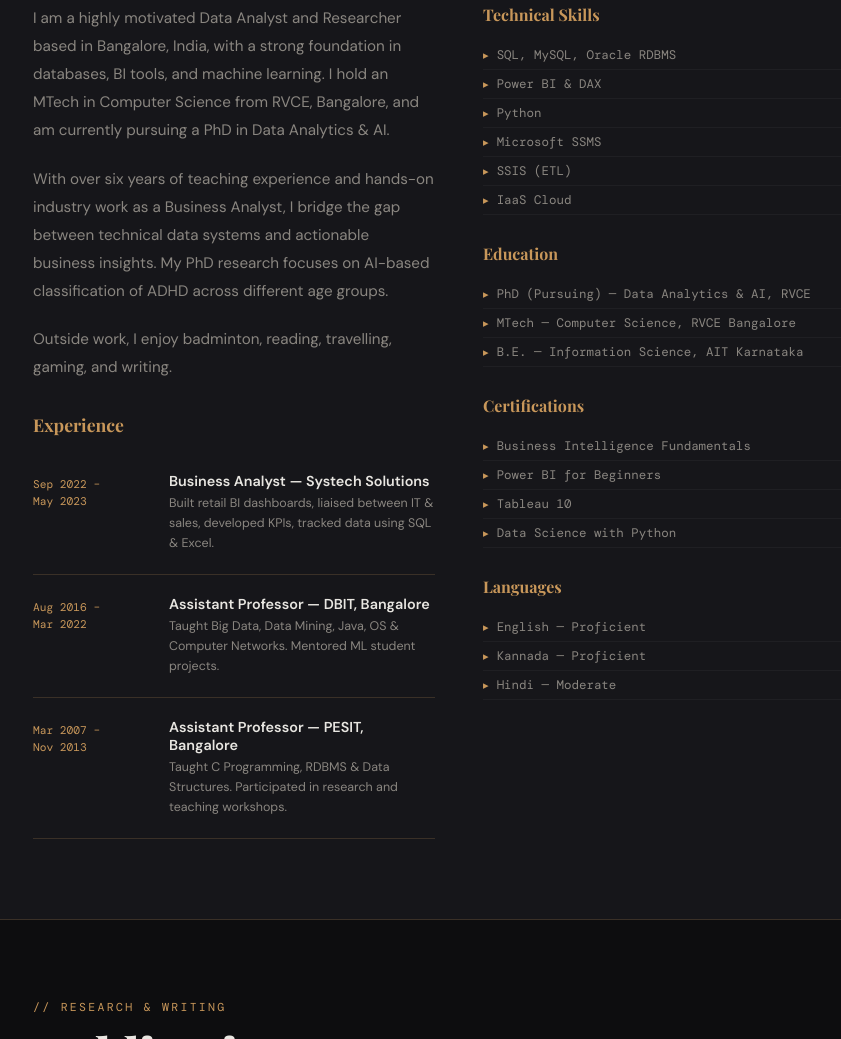
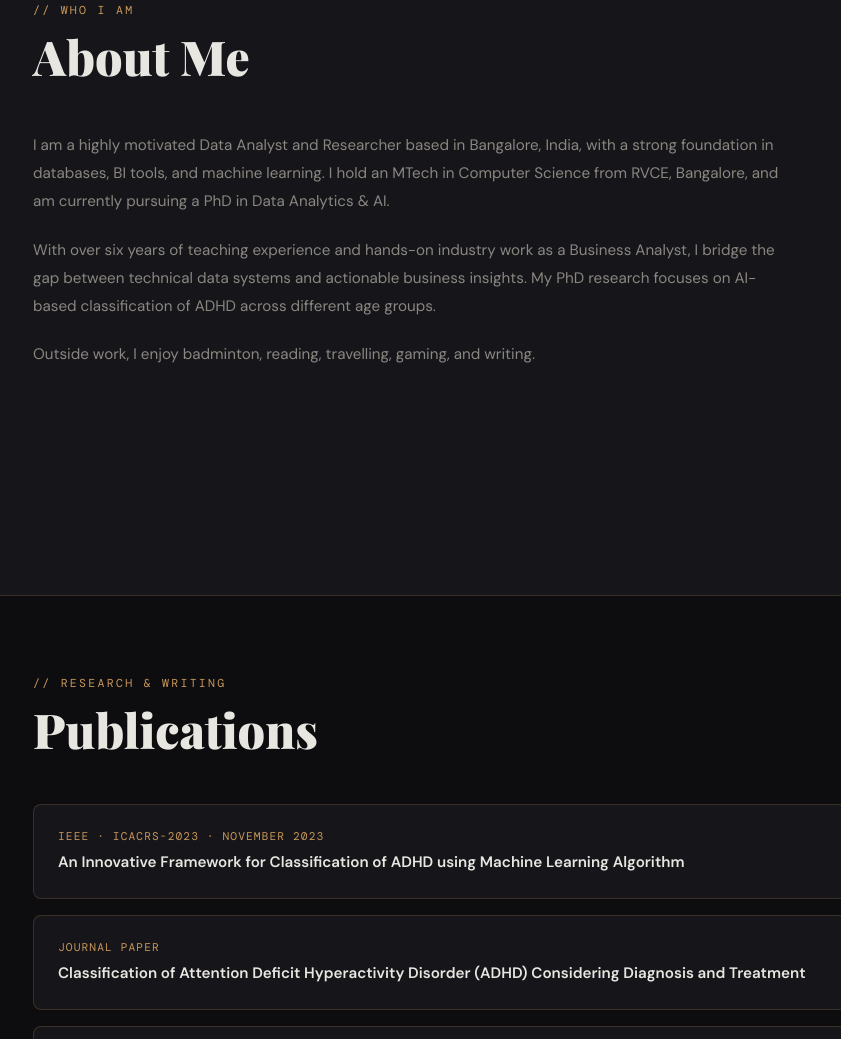
Before and after one commit to sumathi154/sumathi_portfolio, a plain HTML site: page index.html in a window 1280 px wide. Shown: the part 2898-3937 px from the top of the page, without its empty margins (331-1172 px from the left). Drawn offline with nearby package versions, Linux system fonts and the light colour scheme.

Commit message:
Refactor about section and remove experience details

```diff
--- a/index.html
+++ b/index.html
@@ -631,9 +631,7 @@
     <p class="sec-label">// Who I am</p>
     <h2 class="sec-title">About Me</h2>
 
-    <div class="about-grid">
-      <div>
-        <div class="about-text">
+    <div class="about-text" style="max-width: 760px;">
       <p>
         I am a highly motivated Data Analyst and Researcher based in Bangalore, India, with a strong foundation in databases, BI tools, and machine learning. I hold an MTech in Computer Science from RVCE, Bangalore, and am currently pursuing a PhD in Data Analytics &amp; AI.
       </p>
@@ -643,70 +641,6 @@
       <p>
         Outside work, I enjoy badminton, reading, travelling, gaming, and writing.
       </p>
-        </div>
-
-        <!-- Experience -->
-        <div style="margin-top:32px;">
-          <h4 style="font-family:'Playfair Display',serif; font-size:1.1rem; margin-bottom:16px; color:var(--accent)">Experience</h4>
-          <div class="exp-timeline">
-            <div class="exp-item">
-              <div class="exp-date">Sep 2022 –<br>May 2023</div>
-              <div class="exp-info">
-                <h4>Business Analyst — Systech Solutions</h4>
-                <p>Built retail BI dashboards, liaised between IT &amp; sales, developed KPIs, tracked data using SQL &amp; Excel.</p>
-              </div>
-            </div>
-            <div class="exp-item">
-              <div class="exp-date">Aug 2016 –<br>Mar 2022</div>
-              <div class="exp-info">
-                <h4>Assistant Professor — DBIT, Bangalore</h4>
-                <p>Taught Big Data, Data Mining, Java, OS &amp; Computer Networks. Mentored ML student projects.</p>
-              </div>
-            </div>
-            <div class="exp-item">
-              <div class="exp-date">Mar 2007 –<br>Nov 2013</div>
-              <div class="exp-info">
-                <h4>Assistant Professor — PESIT, Bangalore</h4>
-                <p>Taught C Programming, RDBMS &amp; Data Structures. Participated in research and teaching workshops.</p>
-              </div>
-            </div>
-          </div>
-        </div>
-      </div>
-
-      <div class="skills-section">
-        <h4>Technical Skills</h4>
-        <ul class="skill-list">
-          <li>SQL, MySQL, Oracle RDBMS</li>
-          <li>Power BI &amp; DAX</li>
-          <li>Python</li>
-          <li>Microsoft SSMS</li>
-          <li>SSIS (ETL)</li>
-          <li>IaaS Cloud</li>
-        </ul>
-
-        <h4>Education</h4>
-        <ul class="skill-list">
-          <li>PhD (Pursuing) — Data Analytics &amp; AI, RVCE</li>
-          <li>MTech — Computer Science, RVCE Bangalore</li>
-          <li>B.E. — Information Science, AIT Karnataka</li>
-        </ul>
-
-        <h4>Certifications</h4>
-        <ul class="skill-list">
-          <li>Business Intelligence Fundamentals</li>
-          <li>Power BI for Beginners</li>
-          <li>Tableau 10</li>
-          <li>Data Science with Python</li>
-        </ul>
-
-        <h4>Languages</h4>
-        <ul class="skill-list">
-          <li>English — Proficient</li>
-          <li>Kannada — Proficient</li>
-          <li>Hindi — Moderate</li>
-        </ul>
-      </div>
     </div>
   </section>
 
```
Lines whose indentation alone changed are shown as unchanged.
